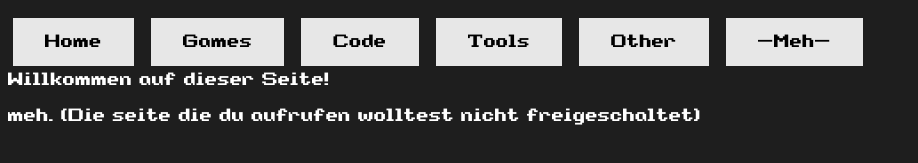
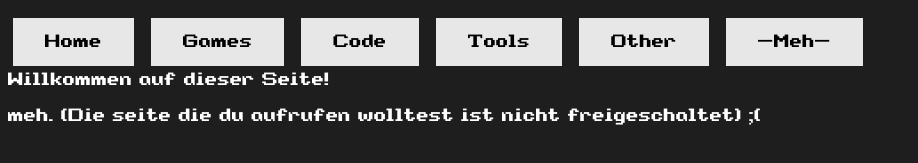
Before and after one commit to BiberGames/303, a plain HTML site: page meh.html in a window 1280 px wide. Shown: the part 139-302 px from the top of the page, without its empty margins (0-918 px from the left). Drawn offline with Linux system fonts and the light colour scheme.

Commit message:
Update meh.html

```diff
--- a/meh.html
+++ b/meh.html
@@ -64,7 +64,7 @@
       <br />
       Willkommen auf dieser Seite!<br />
       <br />
-      meh. (Die seite die du aufrufen wolltest nicht freigeschaltet)
+      meh. (Die seite die du aufrufen wolltest ist nicht freigeschaltet) ;(
     </div>
     <script>
       window.onload = function() {
```
